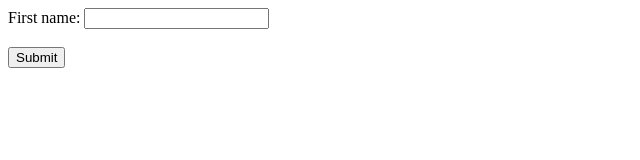
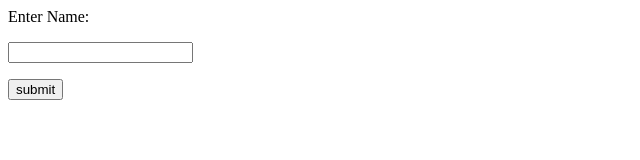
Before and after one commit to Shai-Simchon/flask, a plain HTML site: page login.html in a window 1280 px wide. Shown: the whole page, without its empty margins (0-640 px from the left). Drawn offline with Linux system fonts and the light colour scheme.

Commit message:
Add files via upload

```diff
--- a/login.html
+++ b/login.html
@@ -1,5 +1,21 @@
-<form action="#" method="post">
-<label for="fname">First name: </label>
-<input type="text" name="name"><br><br>
-<input type="submit" value="Submit">
-</form>
+<html>
+<body>
+	<form action = "#" method = "post">
+
+
+<p>Enter Name:</p>
+
+
+
+
+<p><input type = "text" name = "nm" /></p>
+
+
+
+
+<p><input type = "submit" value = "submit" /></p>
+
+
+	</form>
+</body>
+</html>
```
Also changed, not shown: index.html (added, +24 -0 lines).
